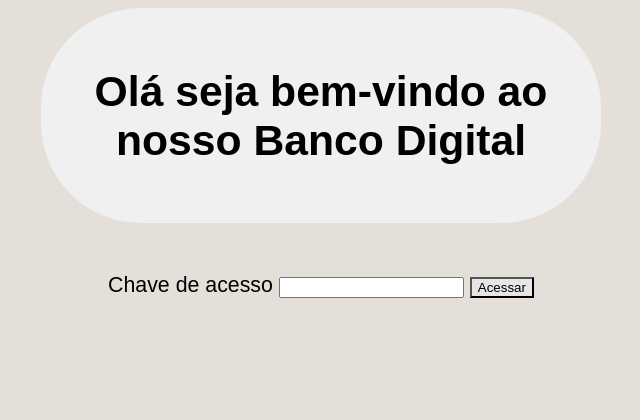
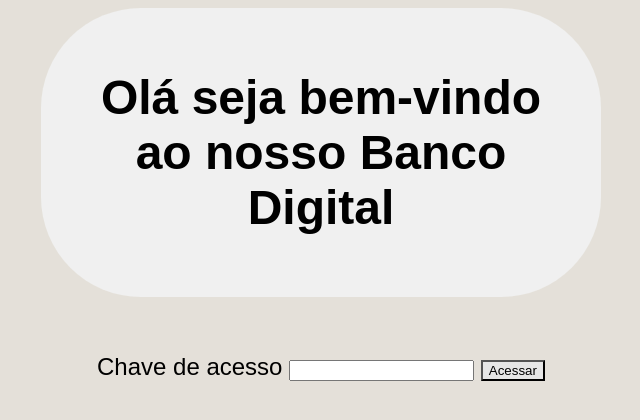
Before and after one commit to WallaceFrancoo/BancoDigital, a plain HTML site: page index.html in a window 1280 px wide. Shown: the whole page, without its empty margins (319-959 px from the left). Drawn offline with Linux system fonts and the light colour scheme.

Commit message:
Alterado a fonte do css body de 16 para 18

```diff
--- a/layout.css
+++ b/layout.css
@@ -1,6 +1,6 @@
 body{
     width: center;
-    font: normal 16pt Arial;
+    font: normal 18pt Arial;
     background-color: rgb(228, 224, 217);
     background-size: 100%;
     background-attachment: fixed;
```
